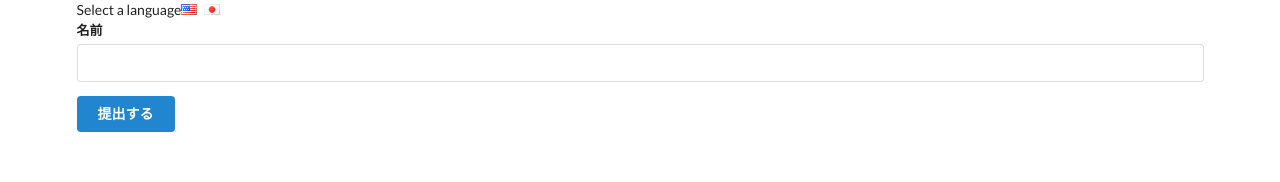
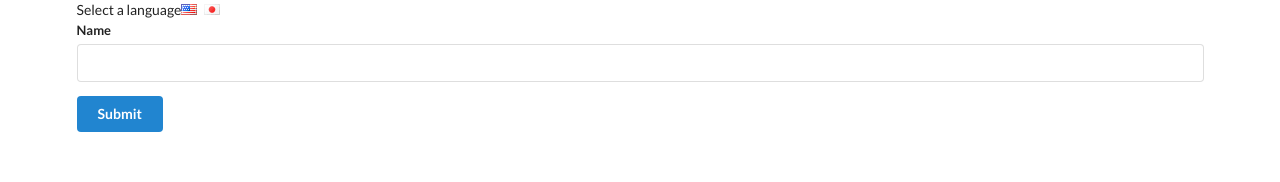
Before and after one commit to Sean0628/translate, a React (Create React App) app: page / in a window 1280 px wide. Shown: the top 182 px of the page. Built offline with nearby package versions, Linux system fonts and the light colour scheme.

Commit message:
mod button and field components, and make it work with store

```diff
--- a/src/components/Button.js
+++ b/src/components/Button.js
@@ -2,8 +2,8 @@
 import LanguageContext from '../contexts/LanguageContext';
 
 class Button extends React.Component {
-  renderSubmit(value) {
-    return value === 'english' ? 'Submit' : '提出する';
+  renderSubmit(language) {
+    return language === 'english' ? 'Submit' : '提出する';
   }
 
 
@@ -11,7 +11,7 @@
     return (
       <button className='ui button primary'>
         <LanguageContext.Consumer>
-          {(value) => this.renderSubmit(value)}
+          {({ language }) => this.renderSubmit(language)}
         </LanguageContext.Consumer>
       </button>
     );
--- a/src/components/Field.js
+++ b/src/components/Field.js
@@ -5,7 +5,7 @@
   static contextType = LanguageContext;
 
   render() {
-    const text = this.context === 'english' ? 'Name' : '名前';
+    const text = this.context.language === 'english' ? 'Name' : '名前';
 
     return (
       <div className='ui field'>
```
